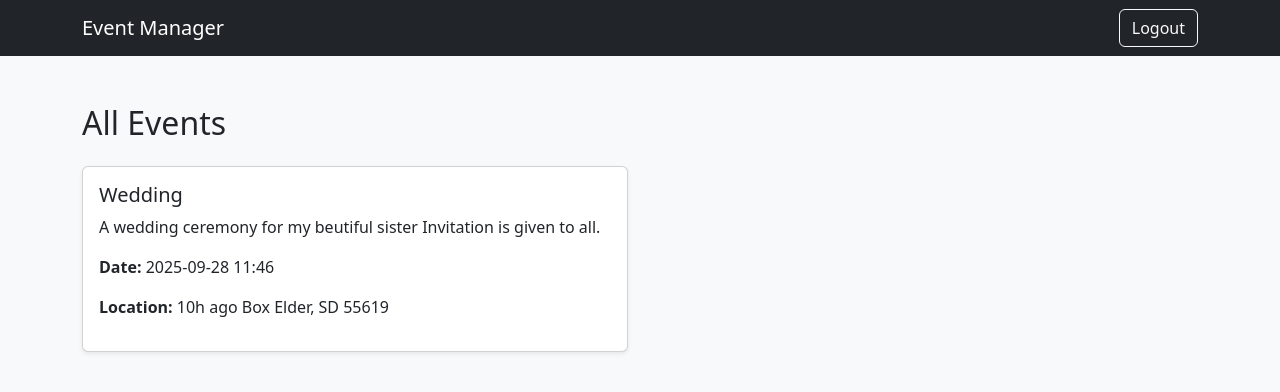
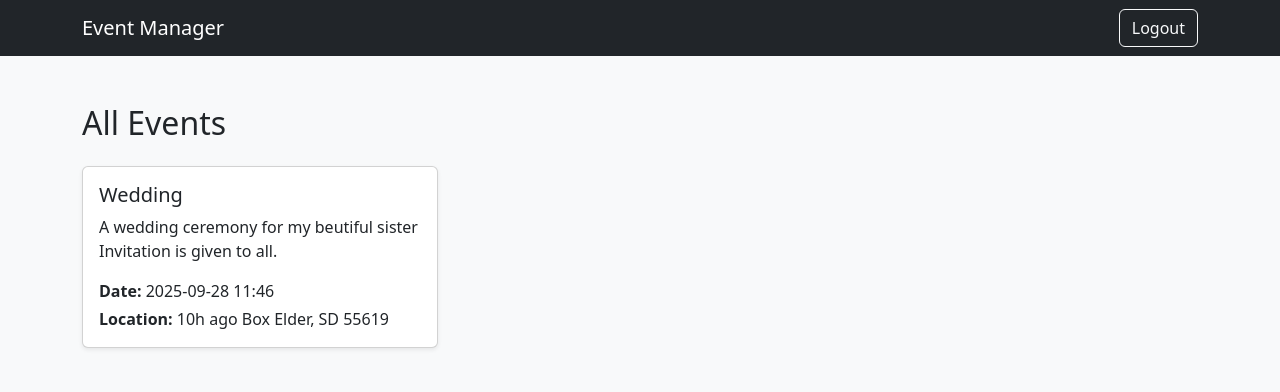
Before and after one commit to Charles-DEV-1/Event-management-app, a Flask app: page /events in a window 1280 px wide. Shown: the top 392 px of the page. Run offline with Flask 3, Linux system fonts and the light colour scheme; a user stored in the database is signed in; data comes from the database, SQL or seed files in the repository.

Commit message:
Update view_events.html

```diff
--- a/templates/view_events.html
+++ b/templates/view_events.html
@@ -5,35 +5,53 @@
     <meta name="viewport" content="width=device-width, initial-scale=1.0">
     <title>All Events</title>
     <link href="https://cdn.jsdelivr.net/npm/bootstrap@5.3.0/dist/css/bootstrap.min.css" rel="stylesheet">
+    <style>
+        body {
+            background-color: #f8f9fa;
+        }
+        .card {
+            transition: transform 0.2s;
+        }
+        .card:hover {
+            transform: translateY(-5px);
+        }
+    </style>
 </head>
-<body class="bg-light">
+<body>
 
 <nav class="navbar navbar-expand-lg navbar-dark bg-dark">
   <div class="container">
     <a class="navbar-brand" href="{{ url_for('dashboard') }}">Event Manager</a>
-    <a class="btn btn-outline-light" href="{{ url_for('logout') }}">Logout</a>
+    <button class="navbar-toggler" type="button" data-bs-toggle="collapse" data-bs-target="#navbarNav"
+        aria-controls="navbarNav" aria-expanded="false" aria-label="Toggle navigation">
+        <span class="navbar-toggler-icon"></span>
+    </button>
+    <div class="collapse navbar-collapse justify-content-end" id="navbarNav">
+        <a class="btn btn-outline-light ms-2 mt-2 mt-lg-0" href="{{ url_for('logout') }}">Logout</a>
+    </div>
   </div>
 </nav>
 
 <div class="container mt-5">
-    <h2 class="mb-4">All Events</h2>
+    <h2 class="mb-4 text-center text-md-start">All Events</h2>
     <div class="row">
         {% for event in events %}
-        <div class="col-md-6 mb-4">
-            <div class="card shadow-sm">
-                <div class="card-body">
+        <div class="col-12 col-sm-6 col-lg-4 mb-4 d-flex align-items-stretch">
+            <div class="card shadow-sm w-100">
+                <div class="card-body d-flex flex-column">
                     <h5 class="card-title">{{ event.title }}</h5>
-                    <p class="card-text">{{ event.description }}</p>
-                    <p><strong>Date:</strong> {{ event.date.strftime('%Y-%m-%d %H:%M') }}</p>
-                    <p><strong>Location:</strong> {{ event.location }}</p>
+                    <p class="card-text flex-grow-1">{{ event.description }}</p>
+                    <p class="mb-1"><strong>Date:</strong> {{ event.date.strftime('%Y-%m-%d %H:%M') }}</p>
+                    <p class="mb-0"><strong>Location:</strong> {{ event.location }}</p>
                 </div>
             </div>
         </div>
         {% else %}
-        <p>No events available.</p>
+        <p class="text-center">No events available.</p>
         {% endfor %}
     </div>
 </div>
 
+<script src="https://cdn.jsdelivr.net/npm/bootstrap@5.3.0/dist/js/bootstrap.bundle.min.js"></script>
 </body>
 </html>
```
